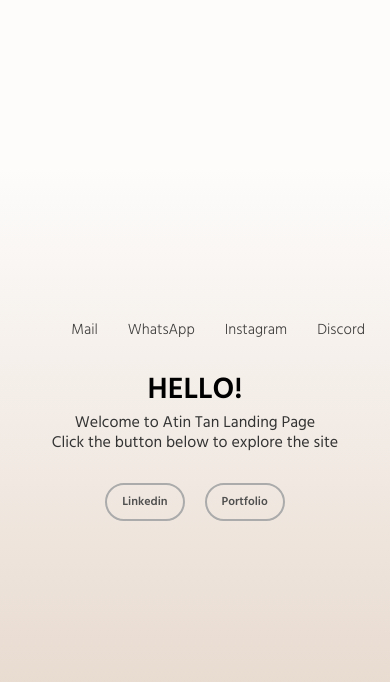
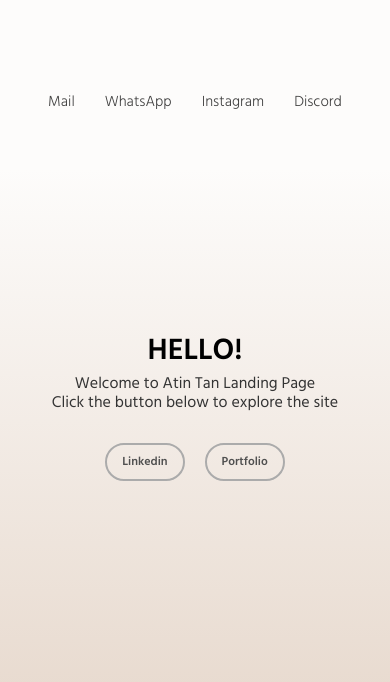
Before and after one commit to AtenTan/LandingPage, a plain HTML site: page index.html in a window 390 px wide. Shown: the top 682 px of the page. Drawn offline with nearby package versions, Linux system fonts and the light colour scheme.

Commit message:
update styles.css

```diff
--- a/styles.css
+++ b/styles.css
@@ -100,7 +100,11 @@ body {
 
 @media (max-width: 768px) {
     .menu {
-        margin-top: 20px; /* Adjust as needed for smaller screens */
+        position: absolute; /* Change to absolute */
+        top: 100px; /* Adjust as needed to place above the footer */
+        left: 50%;
+        transform: translateX(-50%);
+        margin-top: 0; /* Remove margin-top */
     }
 
     .menu__link {
@@ -110,7 +114,11 @@ body {
 
 @media (max-width: 480px) {
     .menu {
-        margin-top: 15px; /* Adjust as needed for smaller screens */
+        position: absolute; /* Change to absolute */
+        top: 80px; /* Adjust as needed to place above the footer */
+        left: 50%;
+        transform: translateX(-50%);
+        margin-top: 0; /* Remove margin-top */
     }
 
     .menu__link {
```
